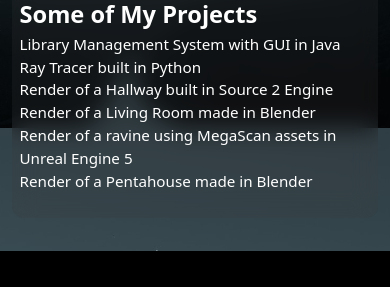
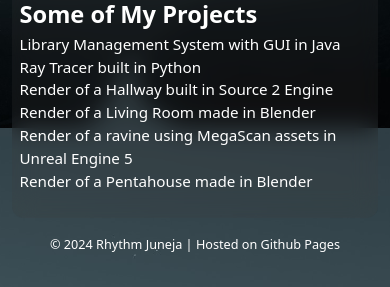
Before and after one commit to redisitic/personal-website, a website built with Vite: page index.html in a window 390 px wide. Shown: the part 1560-1847 px from the top of the page. Before the commit the page ends 1811 px from the top, so only its background shows below. Built offline with nearby package versions, Linux system fonts and the light colour scheme; files whose address does not match are found by name.

Commit message:
Made footer appear for phones too

```diff
--- a/index.html
+++ b/index.html
@@ -22,7 +22,7 @@
             </div>
         </div>
         <footer class="absolute bottom-[2vh] text-[1.5vh] text-center px-[2vh]">
-            © <span id="year"></span> Rhythm Juneja | Hosted on Github Pages
+            © <span class="year"></span> Rhythm Juneja | Hosted on Github Pages
         </footer>
     </div>
     <div class="md:ml-[22vw]">
@@ -85,7 +85,11 @@
                 </ul>
             </ul>
         </div>
+        <footer class="md:hidden mt-[2vh] p-auto text-[1.5vh] text-center px-[2vh]">
+            © <span class="year"></span> Rhythm Juneja | Hosted on Github Pages
+        </footer>
     </div>
+
     <script src="./main.js"></script>
 </body>
 </html>
--- a/main.js
+++ b/main.js
@@ -1,2 +1,5 @@
 var currentYear = new Date().getFullYear();
-document.getElementById("year").innerHTML = currentYear;
+var yearElements = document.getElementsByClassName("year");
+for (var i = 0; i < yearElements.length; i++) {
+    yearElements[i].innerHTML = currentYear;
+}
```
Also changed, not shown: 1 other file.
